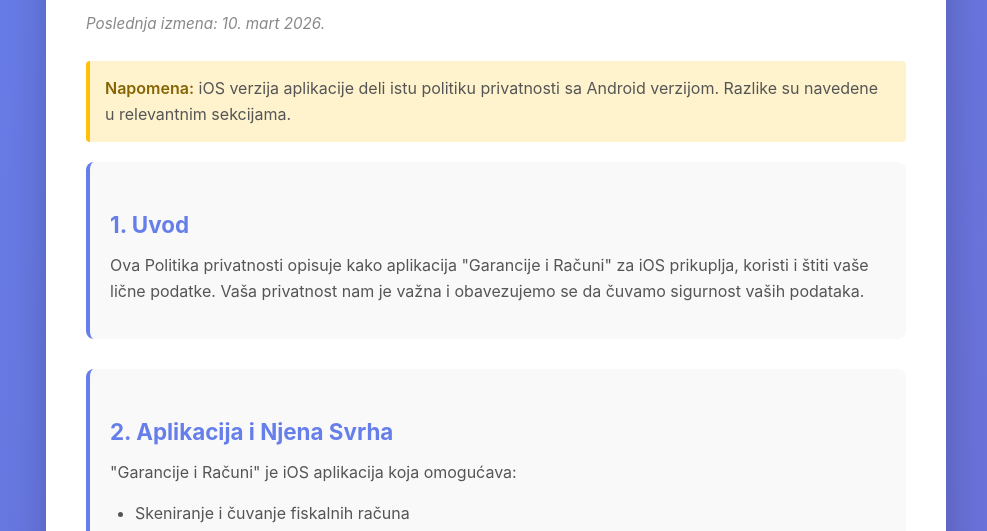
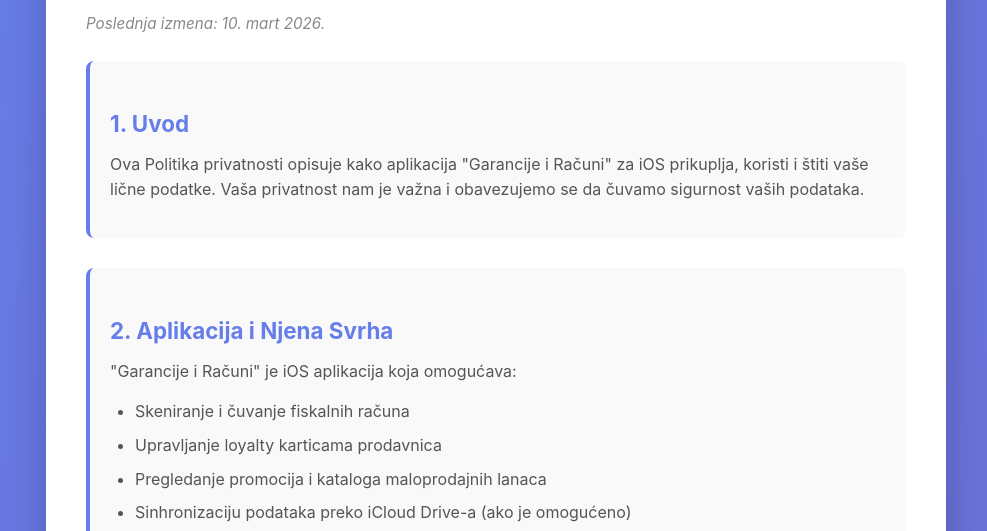
Before and after one commit to mamarch2011-sudo/privacy-policies, a plain HTML site: page garancije-racuni-ios.html in a window 1280 px wide. Shown: the part 262-793 px from the top of the page, without its empty margins (144-1131 px from the left). Drawn offline with Linux system fonts and the light colour scheme.

Commit message:
Uklonjeni unakrsni linkovi između Android i iOS privacy policy
- iOS i Android su odvojeni entiteti
- Korisnici jedne platforme ne trebaju da gledaju drugu

```diff
--- a/garancije-racuni-ios.html
+++ b/garancije-racuni-ios.html
@@ -14,8 +14,6 @@
         <h2>Garancije i Računi - iOS</h2>
 
         <p class="last-updated">Poslednja izmena: 10. mart 2026.</p>
-
-        <p class="note"><strong>Napomena:</strong> iOS verzija aplikacije deli istu politiku privatnosti sa Android verzijom. Razlike su navedene u relevantnim sekcijama.</p>
 
         <section>
             <h3>1. Uvod</h3>
```
